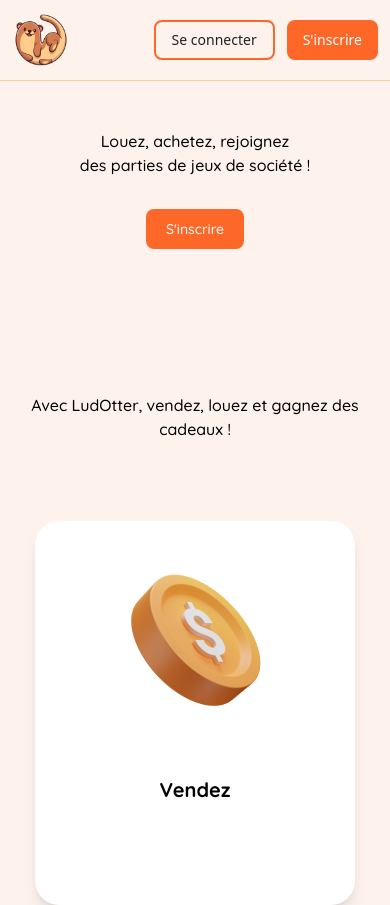
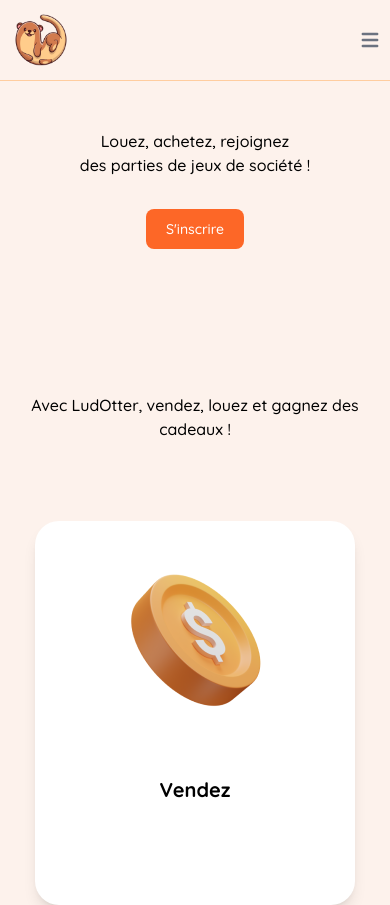
Before and after one commit to mlk-chess/Ludotter, a Next.js app in the folder web-app/: page / in a window 390 px wide. Shown: the top 905 px of the page. Built offline with nearby package versions, Linux system fonts and the light colour scheme.

Commit message:
add burger menu in navbar

```diff
--- a/web-app/components/home/Navbar.tsx
+++ b/web-app/components/home/Navbar.tsx
@@ -9,14 +9,24 @@ export default function Navbar() {
                 </a>
                 <div className="flex md:order-2">
                     <button type="button"
-                            className="text-custom-dark bg-custom-white border-2 border-custom-orange hover:bg-custom-hover-orange hover:text-white focus:ring-4 focus:outline-none font-medium rounded-lg text-sm px-4 py-2 text-center mr-3 md:mr-0">Se connecter
+                            className="hidden md:block text-custom-dark bg-custom-white border-2 border-custom-orange hover:bg-custom-hover-orange hover:text-white focus:ring-4 focus:outline-none font-medium rounded-lg text-sm px-4 py-2 text-center mr-3 md:mr-0" >Se connecter
                     </button>
                     <button type="button"
-                            className="text-white bg-custom-orange hover:bg-custom-hover-orange focus:ring-4 focus:outline-none font-medium rounded-lg text-sm px-4 py-2 text-center mr-3 md:mr-0 md:mx-2 ">S'inscrire
+                            className="hidden md:block text-white bg-custom-orange hover:bg-custom-hover-orange focus:ring-4 focus:outline-none font-medium rounded-lg text-sm px-4 py-2 text-center mr-3 md:mr-0 md:mx-2 ">S'inscrire
                     </button>
-
+                    <button data-collapse-toggle="navbar-sticky" type="button"
+                                    className="inline-flex items-center p-2 text-sm text-gray-500 rounded-lg md:hidden hover:bg-gray-100 focus:outline-none focus:ring-2 focus:ring-gray-200 dark:text-gray-400 dark:hover:bg-gray-700 dark:focus:ring-gray-600"
+                                    aria-controls="navbar-sticky" aria-expanded="false">
+                                <span className="sr-only">Open main menu</span>
+                                <svg className="w-6 h-6" aria-hidden="true" fill="currentColor" viewBox="0 0 20 20"
+                                     xmlns="http://www.w3.org/2000/svg">
+                                    <path fill-rule="evenodd"
+                                          d="M3 5a1 1 0 011-1h12a1 1 0 110 2H4a1 1 0 01-1-1zM3 10a1 1 0 011-1h12a1 1 0 110 2H4a1 1 0 01-1-1zM3 15a1 1 0 011-1h12a1 1 0 110 2H4a1 1 0 01-1-1z"
+                                          clip-rule="evenodd"></path>
+                                </svg>
+                    </button>
                 </div>
-                <div className="items-center justify-between hidden w-full md:flex md:w-auto md:order-1">
+                <div className="items-center justify-between hidden w-full md:flex md:w-auto md:order-1" id="navbar-sticky">
                     <ul className="bg-custom-light-orange flex flex-col p-4 md:p-0 mt-4 font-medium border border-gray-100 rounded-lg md:flex-row md:space-x-8 md:mt-0 md:border-0 md:bg-custom-light-orange">
                         <li>
                             <a href="#"
@@ -42,5 +52,6 @@ export default function Navbar() {
                 </div>
             </div>
         </nav>
+
     )
 }
--- a/web-app/components/layouts/Home.tsx
+++ b/web-app/components/layouts/Home.tsx
@@ -1,6 +1,7 @@
 import {ReactNode} from "react";
 import {Quicksand} from 'next/font/google'
 import Navbar from "../home/Navbar";
+import 'flowbite';
 
 const quicksand = Quicksand({subsets: ['latin']})
 
--- a/web-app/pages/index.tsx
+++ b/web-app/pages/index.tsx
@@ -3,6 +3,7 @@ import HomeLayout from '@/components/layouts/Home'
 import Header from '@/components/home/Header'
 import Banner from '@/components/home/Banner'
 import About from '@/components/home/About'
+
 
 export default function Home() {
     return (
```
